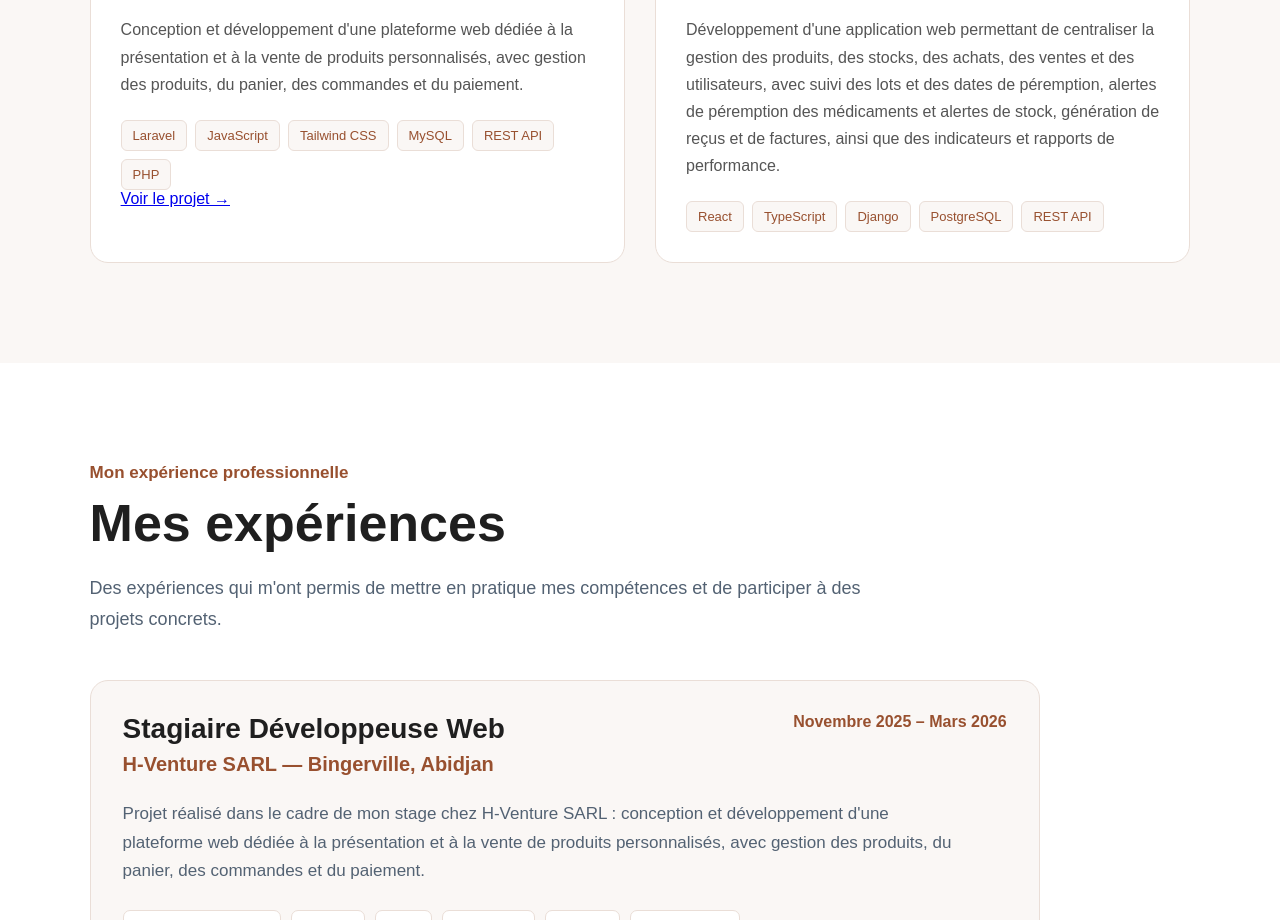
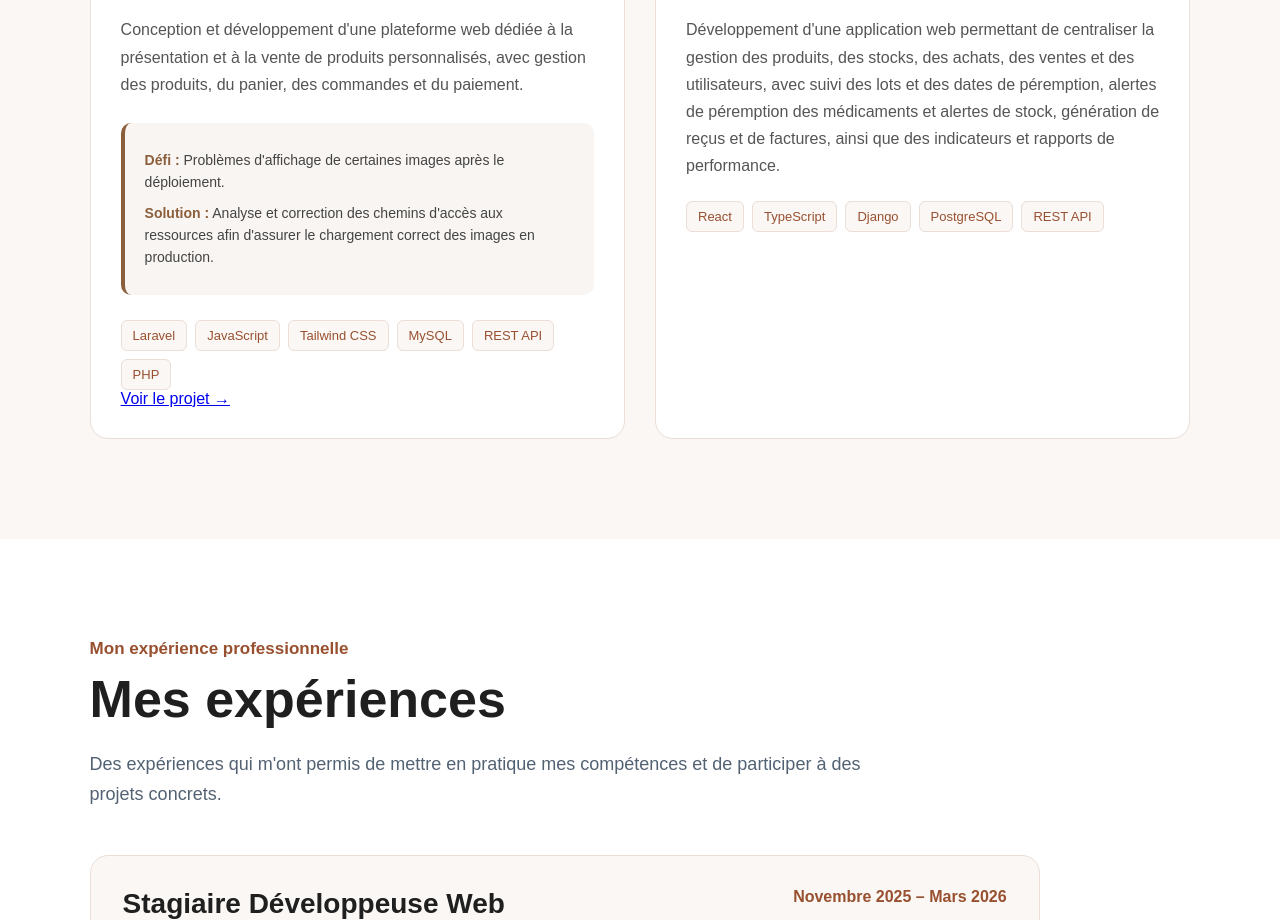
Before and after one commit to SIALOU-TIBANA-LARISSA/mon-portfolio, a React (Vite) app: page / in a window 1280 px wide. Shown: the part 3560-4480 px from the top of the page. Built offline with nearby package versions, Linux system fonts and the light colour scheme.

Commit message:
Mise à jour du portfolio : défis et solutions

```diff
--- a/src/App.css
+++ b/src/App.css
@@ -1438,3 +1438,26 @@ img {
   }
 
 }
+
+/* ================================
+   DÉFI & SOLUTION DU PROJET
+================================ */
+
+.project-challenge {
+  margin: 25px 0;
+  padding: 18px 20px;
+  background: #f8f5f2;
+  border-left: 4px solid #8b5e3c;
+  border-radius: 10px;
+}
+
+.project-challenge p {
+  margin: 8px 0;
+  font-size: 14px;
+  line-height: 1.6;
+  color: #444;
+}
+
+.project-challenge strong {
+  color: #8b5e3c;
+}
--- a/src/App.jsx
+++ b/src/App.jsx
@@ -278,12 +278,23 @@ Passionnée par le développement web et mobile, je conçois des applications et
           <h3>H-Créa & Design</h3>
 
           <p>
-            Conception et développement d'une plateforme web dédiée à la
-            présentation et à la vente de produits personnalisés, avec
-            gestion des produits, du panier, des commandes et du paiement.
-          </p>
+  Conception et développement d'une plateforme web dédiée à la
+  présentation et à la vente de produits personnalisés, avec
+  gestion des produits, du panier, des commandes et du paiement.
+</p>
 
-          <div className="project-technologies">
+<div className="project-challenge">
+  <p>
+    <strong>Défi :</strong> Problèmes d'affichage de certaines images après le déploiement.
+  </p>
+
+  <p>
+    <strong>Solution :</strong> Analyse et correction des chemins d'accès aux ressources
+    afin d'assurer le chargement correct des images en production.
+  </p>
+</div>
+
+<div className="project-technologies">
             <span>Laravel</span>
             <span>JavaScript</span>
             <span>Tailwind CSS</span>
```
